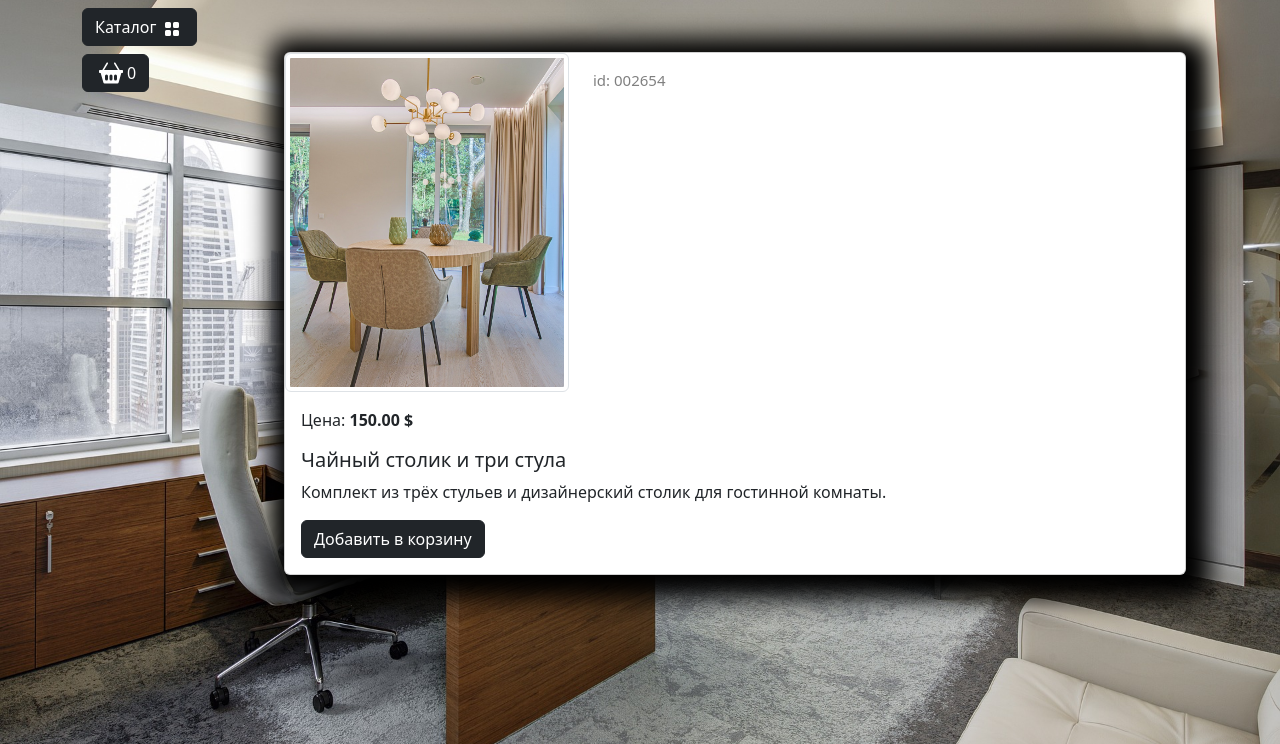
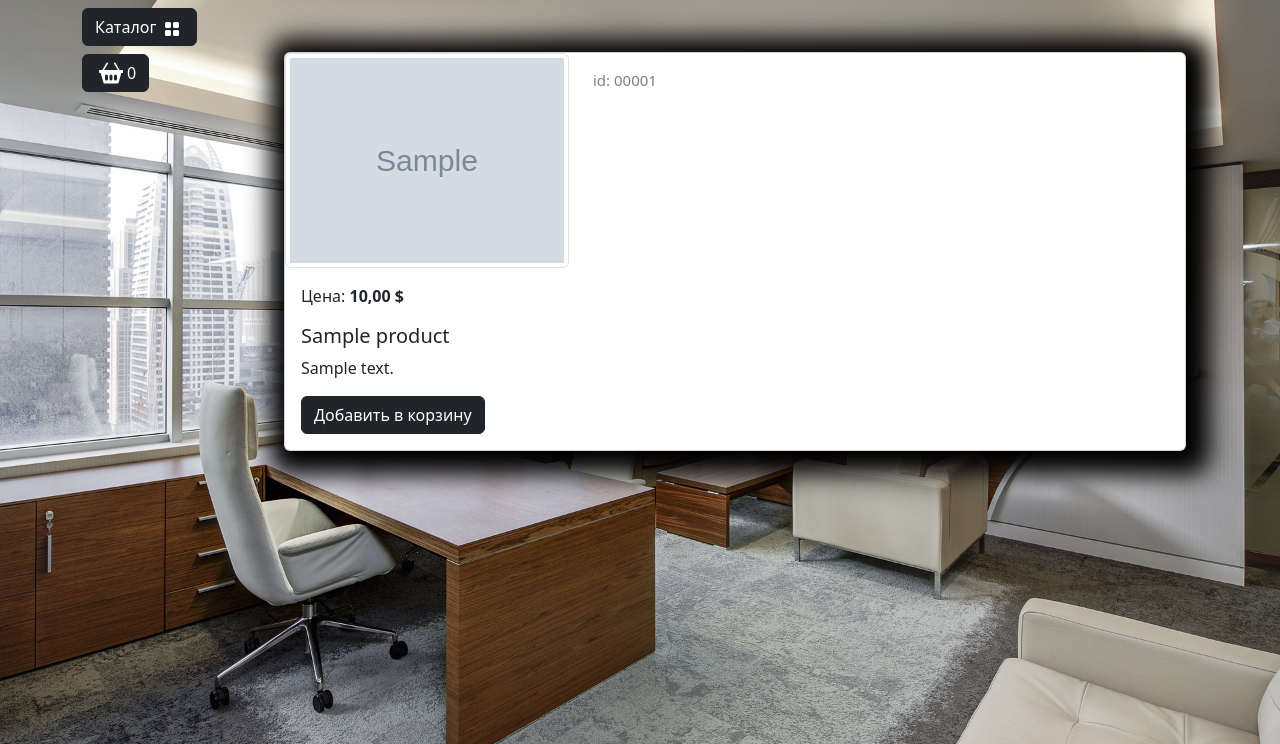
Before and after one commit to axmadJ3/e-commerce-django, a Django app: template apps/products/templates/products/product.html in a window 1280 px wide. Shown: the part 56-800 px from the top of the page. Run offline with Django 5.2, Linux system fonts and the light colour scheme; tables that the repository leaves empty hold one stand-in row (values such as "Sample post"); the template is opened without the code that fills it: values that come from a table or form of the project are taken from there, most other values are stand-ins (such as "Sample title", 1, 10 or a date in 2020); grey boxes marked "Sample" are stand-in pictures; parts of the project's set-up code (start-up, migrations or seed data) failed here and were passed over; some libraries are stand-ins or nearby versions.

Commit message:
added detail view

```diff
--- a/apps/products/templates/products/catalog.html
+++ b/apps/products/templates/products/catalog.html
@@ -59,7 +59,7 @@
                                 <img src="{% static "images/Not found image.png" %}" class="card-img-top" alt="...">
                             {% endif %}
                             <div class="card-body">
-                                <a href="{% url 'catalog:product' %}">
+                                <a href="{% url 'catalog:product-detail' product.slug %}">
                                     <p class="card-title">{{ product.name }}</p>
                                 </a>
                                 <p class="card-text text-truncate">{{ product.description }}</p>
--- a/apps/products/templates/products/product.html
+++ b/apps/products/templates/products/product.html
@@ -17,11 +17,16 @@
                         <div class="row">
                             <!-- Миниатюры -->
                             <div class="col-md-4">
-                                <img src="{% static "images/goods/set of tea table and three chairs.jpg" %}"
+                                {% if product.image %}
+                                    <img src="{{ product.image.url }}"
                                     class="img-thumbnail" data-bs-toggle="modal" data-bs-target="#imageModal1">
+                                {% else %}
+                                    <img src="{% static "images/Not found image.png" %}"
+                                    class="img-thumbnail" data-bs-toggle="modal" data-bs-target="#imageModal1">
+                                {% endif %}
                             </div>
                             <div class="col-md-4 ">
-                                <p class="product_id mt-3">id: 002654</p>
+                                <p class="product_id mt-3">id: {{product.display_id}}</p>
                             </div>
                             <!-- Увеличить изображение в модальном окне -->
                             <div class="modal fade" id="imageModal1" tabindex="-1"
@@ -34,7 +39,7 @@
                                                 aria-label="Закрыть"></button>
                                         </div>
                                         <div class="modal-body">
-                                            <img src="{% static "images/goods/set of tea table and three chairs.jpg" %}"
+                                            <img src="{{ product.image.url }}"
                                                 class="img-fluid" alt="Изображение 1">
                                         </div>
                                     </div>
@@ -43,10 +48,9 @@
                         </div>
                         <!-- Описание товара -->
                         <div class="card-body">
-                            <p class="card-text">Цена: <strong>150.00 $</strong></p>
-                            <h5 class="card-title">Чайный столик и три стула</h5>
-                            <p class="card-text">Комплект из трёх стульев и дизайнерский столик для гостинной
-                                комнаты.</p>
+                            <p class="card-text">Цена: <strong>{{ product.sell_price }} $</strong></p>
+                            <h5 class="card-title">{{ product.name }}</h5>
+                            <p class="card-text">{{ product.description }}</p>
                             <a href="#" class="btn btn-dark add-to-cart">Добавить в корзину</a>
                         </div>
                     </div>
--- a/apps/products/urls.py
+++ b/apps/products/urls.py
@@ -7,5 +7,5 @@ app_name = 'product'
 
 urlpatterns = [
     path('', views.catalog, name='catalog'),
-    path('product/', views.product, name='product'),
+    path('product/<slug:product_slug>/', views.product, name='product-detail'),
 ]
```
Also changed, not shown: apps/products/views.py (+11 -2 lines).
